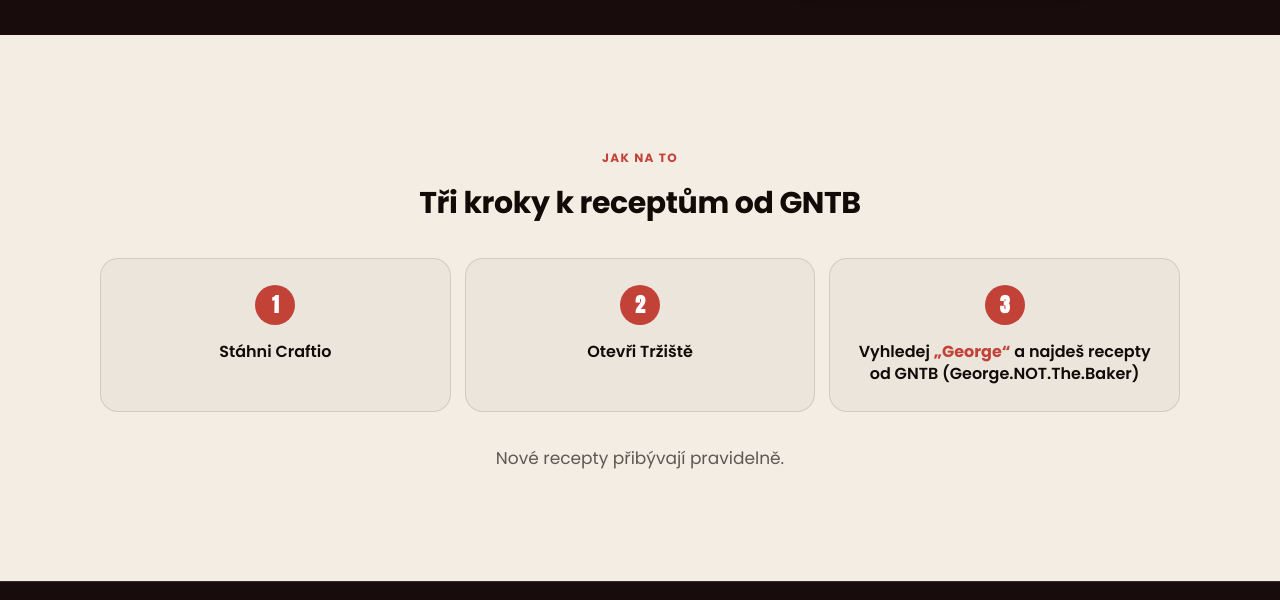
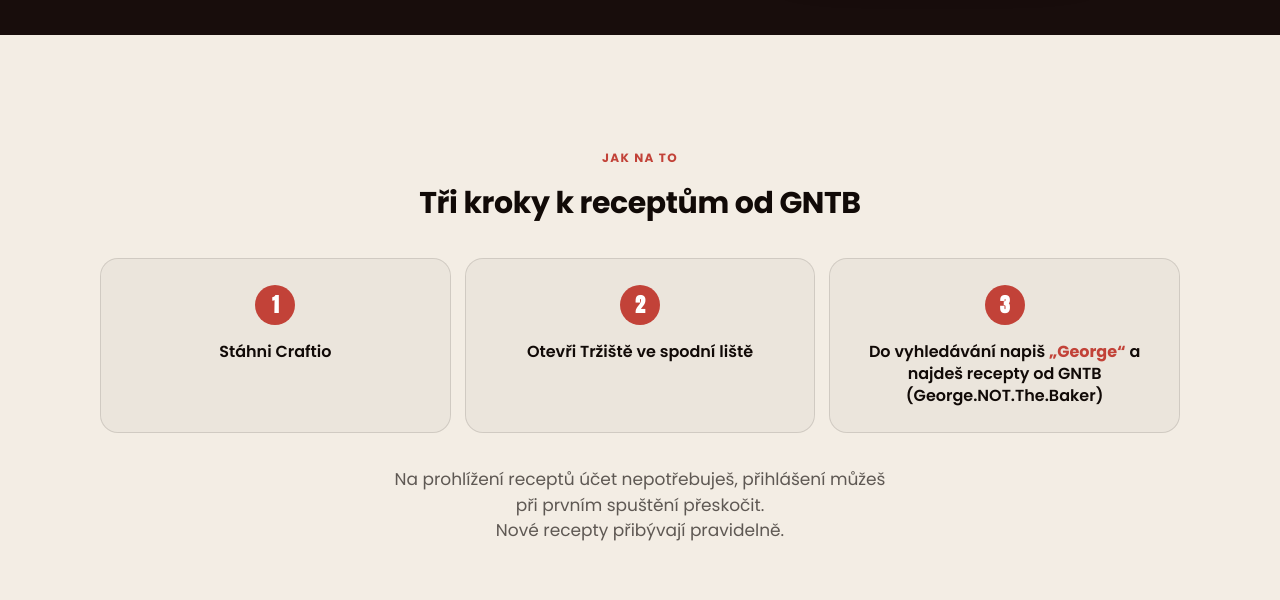
Before and after one commit to craftioapp-official/getcraftio-landing, a plain HTML site: page recepty/index.html in a window 1280 px wide. Shown: the part 838-1438 px from the top of the page. Drawn offline with Linux system fonts and the light colour scheme.

Commit message:
fix(recepty): kroky podle skutecne cesty v appce, ucet neni potreba
Krok 2: Trziste je ve spodni liste. Krok 3: "Do vyhledavani napis
„George“" (hledani umi prezdivku, ne GNTB). Pod kroky radek, ze na
prohlizeni receptu neni potreba ucet a prihlaseni jde pri prvnim
spusteni preskocit (overeno v craftio-app 2.4.5: firestore.rules
trziste_* read: if true, onboarding Preskocit).

Co-Authored-By: Claude Opus 5.5 <noreply@anthropic.com>

```diff
--- a/recepty/index.html
+++ b/recepty/index.html
@@ -357,16 +357,16 @@ img { max-width: 100%; height: auto; display: block; }
         </li>
         <li class="step">
           <span class="step__num" aria-hidden="true">2</span>
-          <span><span data-i18n="cs">Otevři Tržiště</span><span data-i18n="en">Open the Marketplace</span></span>
+          <span><span data-i18n="cs">Otevři Tržiště ve spodní liště</span><span data-i18n="en">Tap Marketplace in the bottom bar</span></span>
         </li>
         <li class="step">
           <span class="step__num" aria-hidden="true">3</span>
-          <span><span data-i18n="cs">Vyhledej <strong>„George“</strong> a najdeš recepty od GNTB (George.NOT.The.Baker)</span><span data-i18n="en">Search <strong>“George”</strong> to find recipes by GNTB (George.NOT.The.Baker)</span></span>
+          <span><span data-i18n="cs">Do vyhledávání napiš <strong>„George“</strong> a najdeš recepty od GNTB (George.NOT.The.Baker)</span><span data-i18n="en">Type <strong>“George”</strong> in the search bar to find recipes by GNTB (George.NOT.The.Baker)</span></span>
         </li>
       </ol>
       <p class="author reveal d2">
-        <span data-i18n="cs">Nové recepty přibývají pravidelně.</span>
-        <span data-i18n="en">New recipes are added regularly.</span>
+        <span data-i18n="cs">Na prohlížení receptů účet nepotřebuješ, přihlášení můžeš při prvním spuštění přeskočit.<br>Nové recepty přibývají pravidelně.</span>
+        <span data-i18n="en">You don’t need an account to browse recipes, and you can skip sign-in on first launch.<br>New recipes are added regularly.</span>
       </p>
     </div>
   </section>
```
